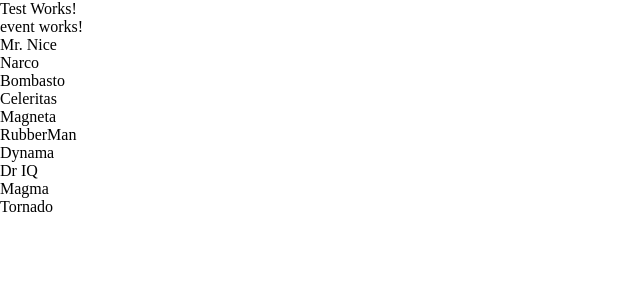
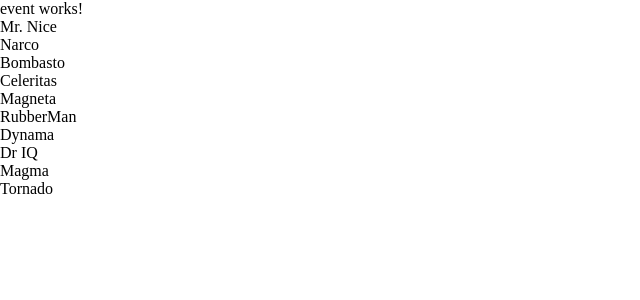
Before and after one commit to dhindurthy/event-scheduler-ng, an Angular app: page / in a window 1280 px wide. Shown: the top 300 px of the page, without its empty margins (0-640 px from the left). Built offline with nearby package versions, Linux system fonts and the light colour scheme.

Commit message:
Added documenation to all properties/methods in components/service

```diff
--- a/src/app/app.component.ts
+++ b/src/app/app.component.ts
@@ -2,11 +2,29 @@ import { Component } from '@angular/core';
 
 @Component({
   selector: 'app-root',
+
+  /**
+   * This is a property in the component that
+   * needs to be provided in order to use
+   * html/style externla files
+   */
   moduleId: module.id,
+
+  /**
+   * templateUrl
+   * This property is where the url for the external
+   * html file thats concerned with the component is added
+   */
   templateUrl: './app.component.html',
+
+  /**
+   * styleUrls
+   * The url(s) for thestyles of this specific component
+   * are added here
+   */
   styleUrls: ['./app.component.scss']
 })
 export class AppComponent {
-  title = 'Test Works!';
-  bindingValue = "binding";
+  // title = 'Test Works!';
+  // bindingValue = "binding";
 }
--- a/src/app/event.ts
+++ b/src/app/event.ts
@@ -1,3 +1,9 @@
+/**
+ * Class that creates 'event' class with
+ * two properties id and name in it.
+ * This calss should be imported wherever
+ * "events" array is being used
+ */
 export class Event {
 	id: number;
   name: string;
--- a/src/app/mock-events.ts
+++ b/src/app/mock-events.ts
@@ -1,5 +1,11 @@
 import { Event } from './event';
 
+/**
+ * [EVENTSDATA This is the array that mocked
+ *  so it can be accesed across the app.
+ *  This is being mocked to replicate a 'get' call in service]
+ * @type {Event[]}
+ */
 export const EVENTSDATA: Event[] = [
   { id: 11, name: 'Mr. Nice' },
   { id: 12, name: 'Narco' },
```
Also changed, not shown: src/app/event.service.ts (+7 -20 lines), src/app/event/event.component.ts (+21 -0 lines), 1 other file (tests, documents, lock files or other folders).
